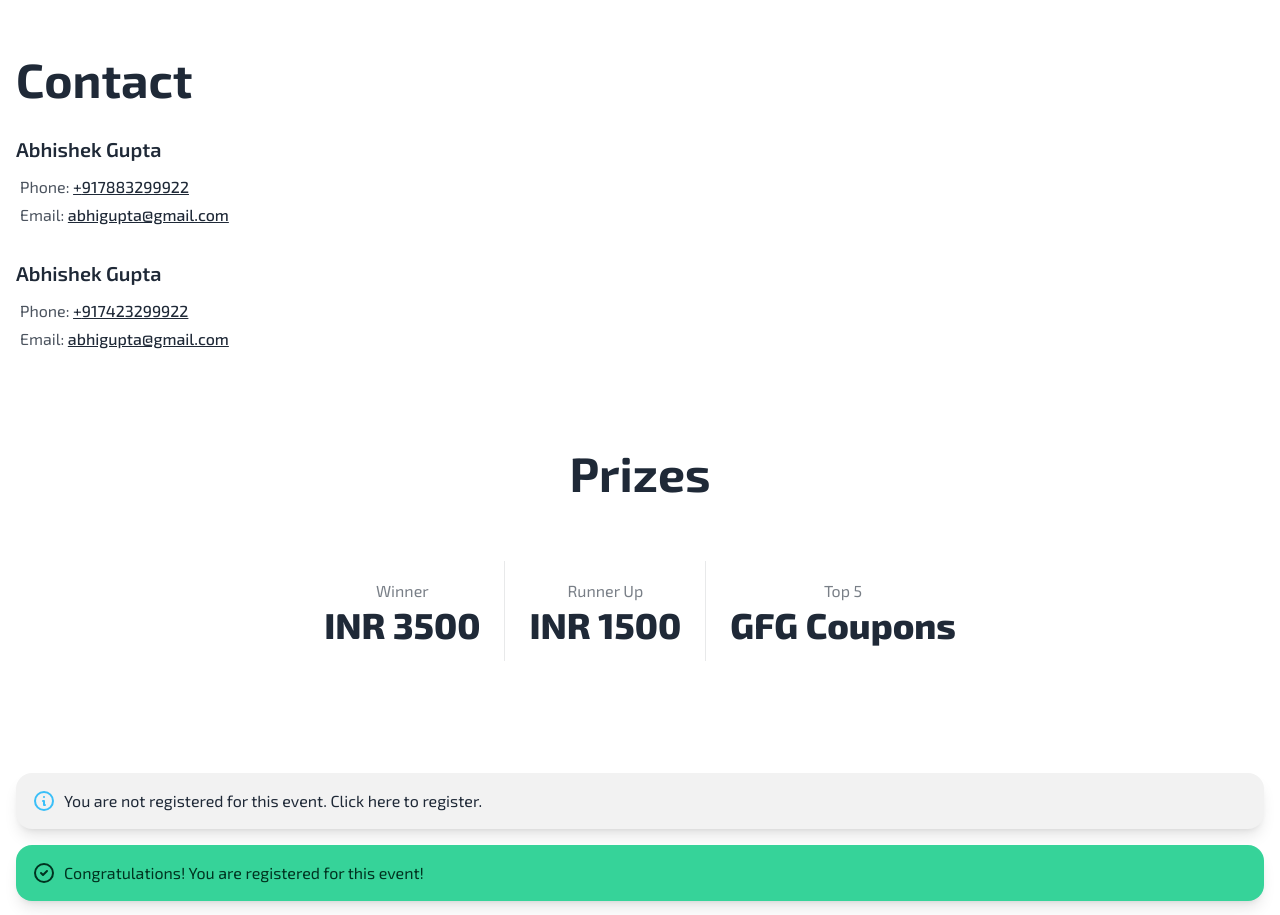
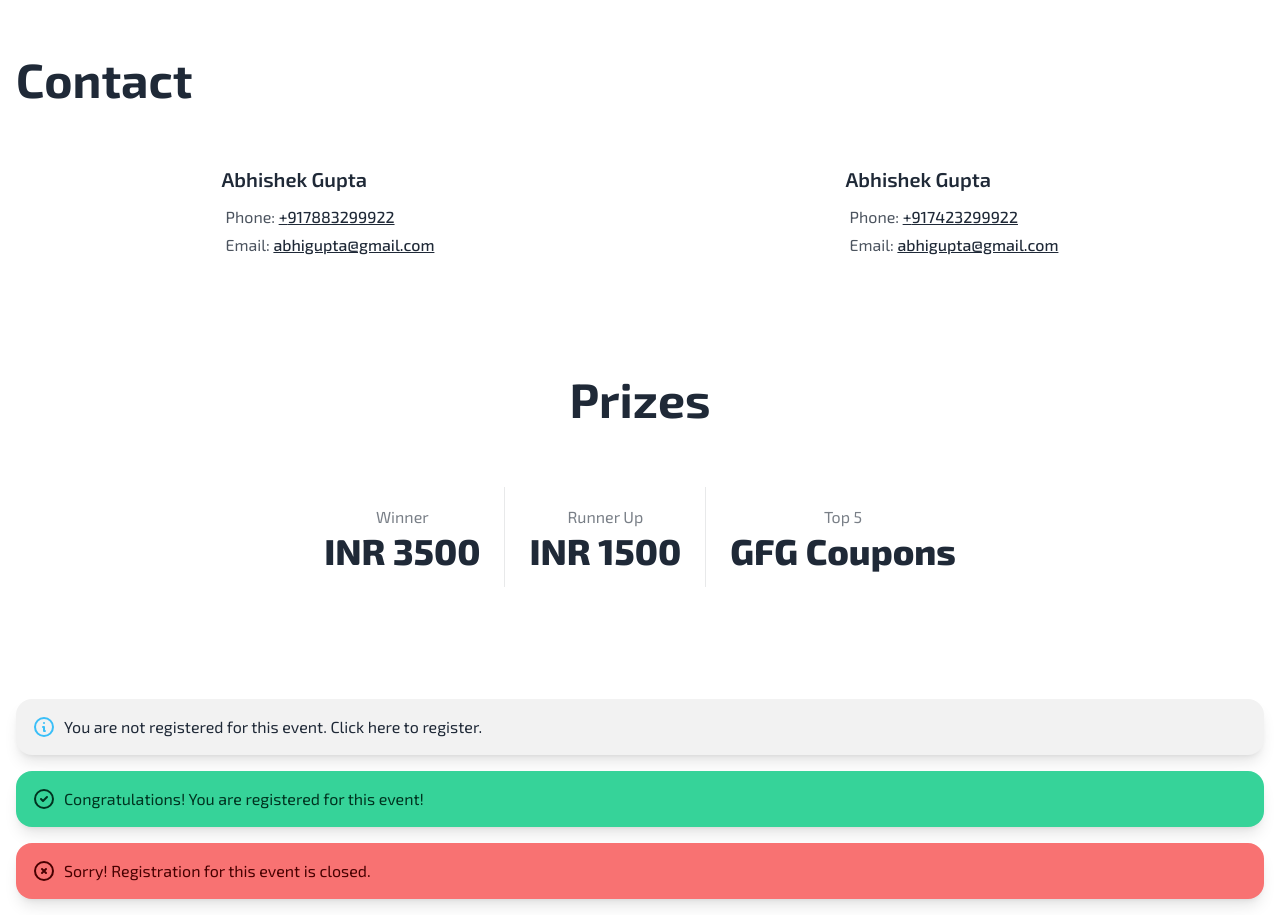
Before and after one commit to suddhabrato/Instruo-web-app, a React (Vite) app in the folder client/: page /events/1 in a window 1280 px wide. Shown: the part 2060-2975 px from the top of the page. Built offline with nearby package versions, Linux system fonts and the light colour scheme.

Commit message:
Fixed contacts distribution

```diff
--- a/client/src/Components/Events/EventSingle/Contacts.jsx
+++ b/client/src/Components/Events/EventSingle/Contacts.jsx
@@ -4,6 +4,7 @@ const Contacts = ({ contacts }) => {
   return (
     <>
       <h2 className="mb-8 text-5xl font-bold ">Contact</h2>
+      <div className="flex lg:flex-row justify-around">
         {contacts.map((contact, idx) => (
           <div key={idx}>
             <h4 className="text-xl">{contact.name}</h4>
@@ -14,6 +15,7 @@ const Contacts = ({ contacts }) => {
             </p>
           </div>
         ))}
+      </div>
     </>
   );
 };
```
Lines whose indentation alone changed are shown as unchanged.
